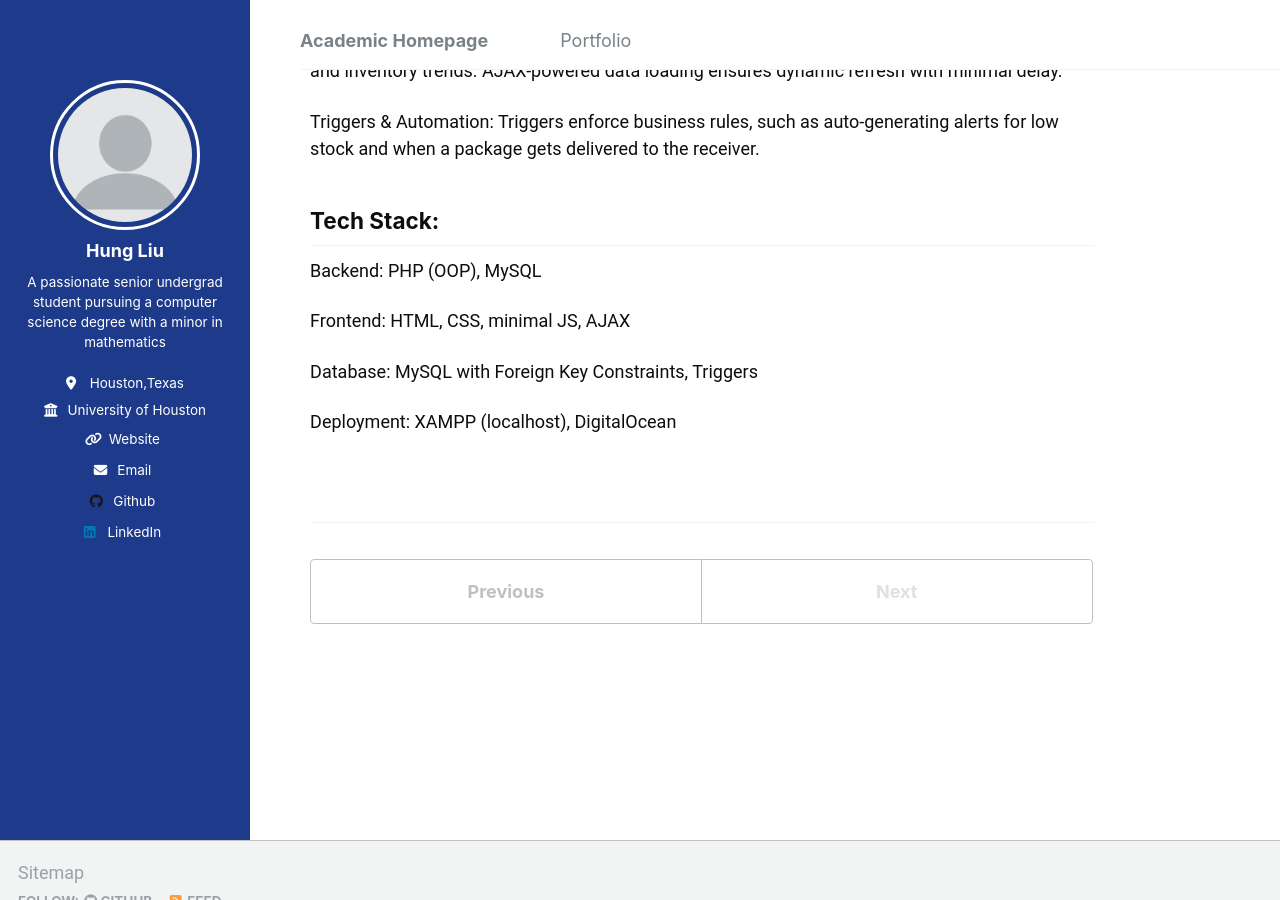
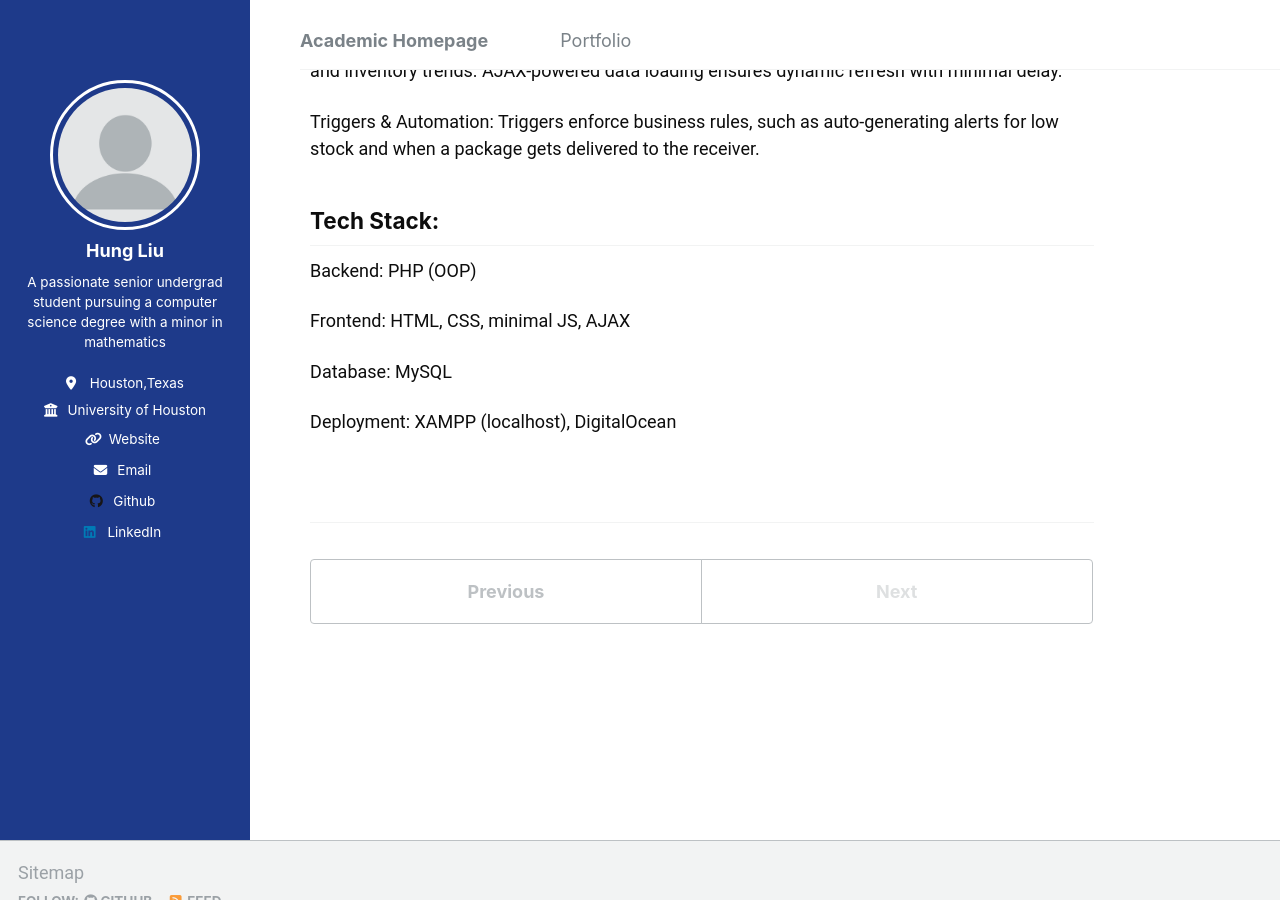
Before and after one commit to sunnySKL/sunnySKL.github.io, a Jekyll site: the page built from _portfolio/portfolio-2.md, in a window 1280 px wide and 900 px high, scrolled down 6411 px. Built offline with Jekyll 4.4.1, drawn with Linux system fonts in a browser that asks for light colours.

Commit message:
Update portfolio-2.md

```diff
--- a/_portfolio/portfolio-2.md
+++ b/_portfolio/portfolio-2.md
@@ -100,10 +100,10 @@ Triggers & Automation: Triggers enforce business rules, such as auto-generating
 
 
 ## Tech Stack:
-Backend: PHP (OOP), MySQL
+Backend: PHP (OOP)
 
 Frontend: HTML, CSS, minimal JS, AJAX
 
-Database: MySQL with Foreign Key Constraints, Triggers
+Database: MySQL
 
 Deployment: XAMPP (localhost), DigitalOcean
```
